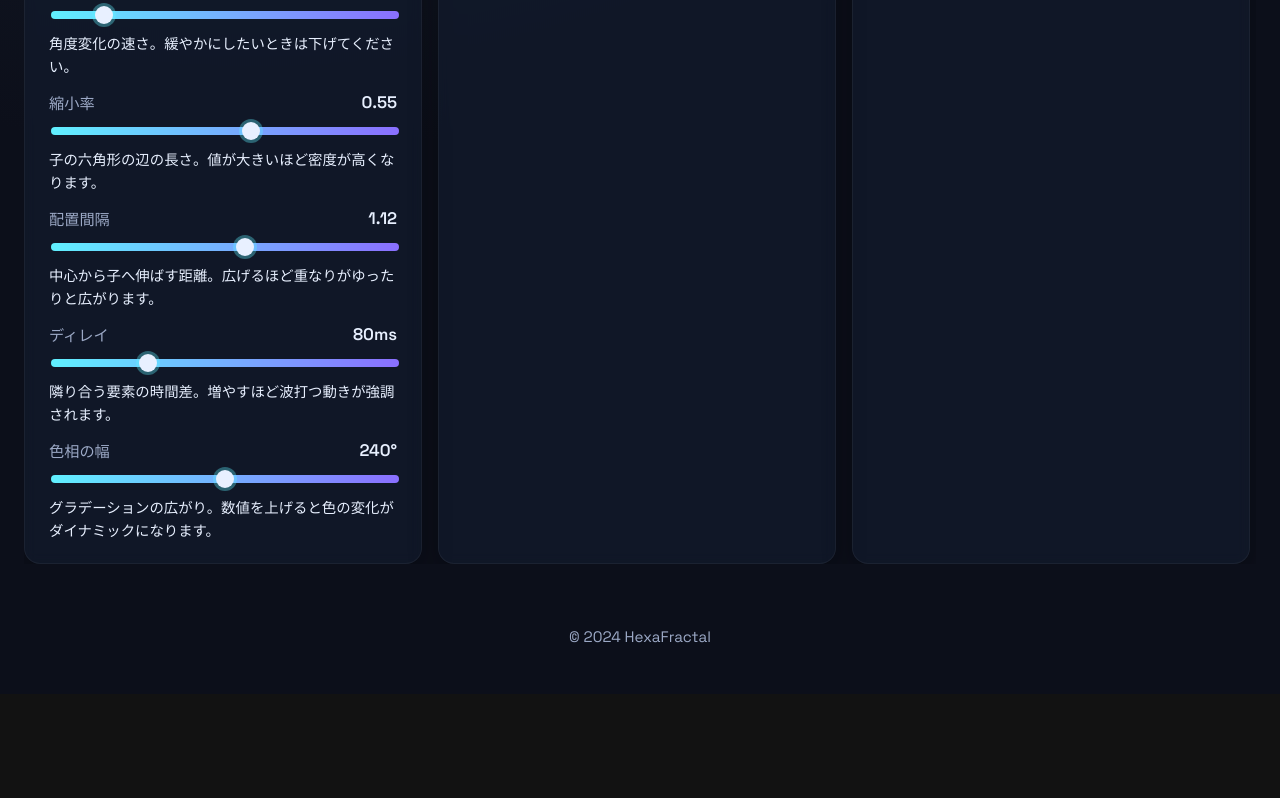
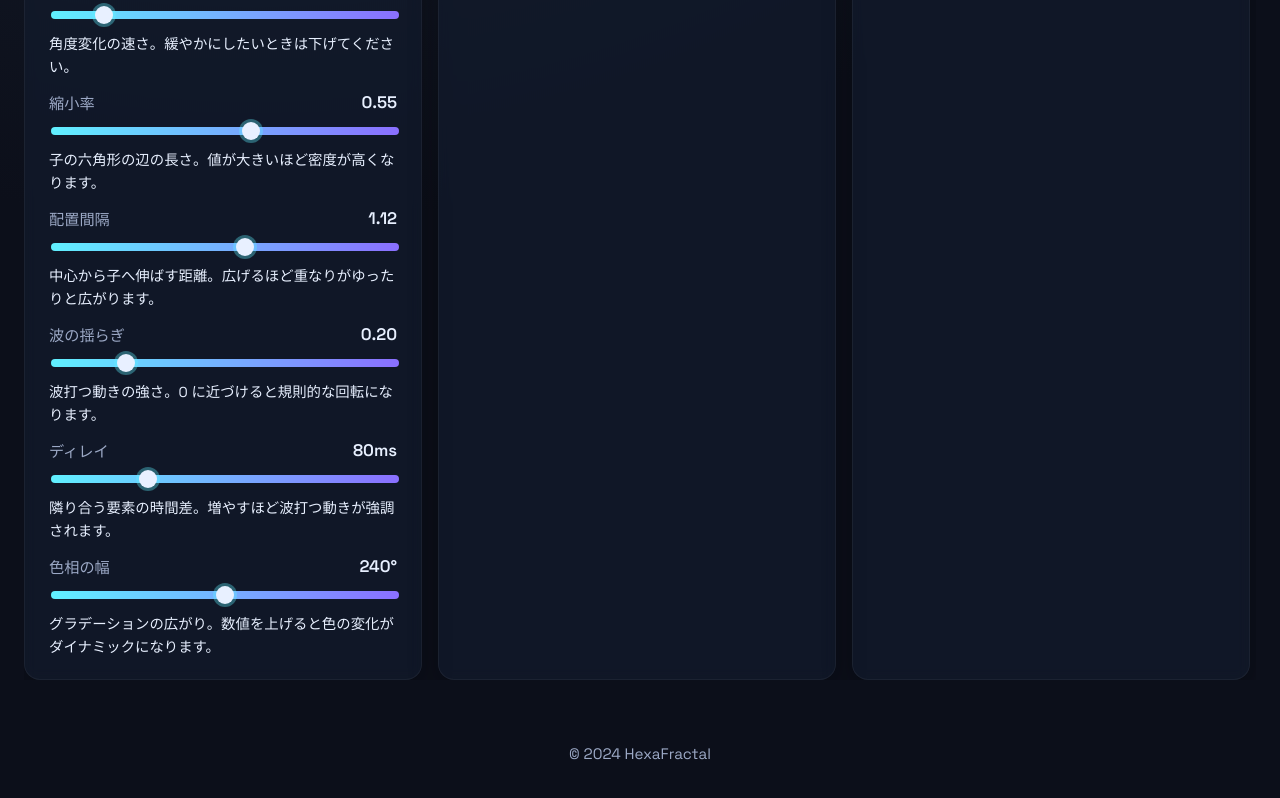
Before and after one commit to eburairu/fractal, a plain HTML site: page index.html in a window 1280 px wide. Shown: the part 1511-2309 px from the top of the page. Before the commit the page ends 2205 px from the top, so only its background shows below. Drawn offline with Linux system fonts and the light colour scheme.

Commit message:
Add wobble motion control parameter

```diff
--- a/index.html
+++ b/index.html
@@ -90,6 +90,20 @@
           />
           <p class="hint">中心から子へ伸ばす距離。広げるほど重なりがゆったりと広がります。</p>
 
+          <label class="slider-label" for="wobbleStrength">
+            波の揺らぎ
+            <span class="slider-value" id="wobbleStrengthValue">0.20</span>
+          </label>
+          <input
+            type="range"
+            id="wobbleStrength"
+            min="0"
+            max="1"
+            value="0.2"
+            step="0.01"
+          />
+          <p class="hint">波打つ動きの強さ。0 に近づけると規則的な回転になります。</p>
+
           <label class="slider-label" for="delay">
             ディレイ
             <span class="slider-value" id="delayValue">80ms</span>
--- a/src/script.js
+++ b/src/script.js
@@ -79,6 +79,8 @@ const shrinkFactorSlider = document.getElementById("shrinkFactor");
 const shrinkFactorValue = document.getElementById("shrinkFactorValue");
 const spacingSlider = document.getElementById("spacing");
 const spacingValue = document.getElementById("spacingValue");
+const wobbleStrengthSlider = document.getElementById("wobbleStrength");
+const wobbleStrengthValue = document.getElementById("wobbleStrengthValue");
 const delaySlider = document.getElementById("delay");
 const delayValue = document.getElementById("delayValue");
 const hueRangeSlider = document.getElementById("hueRange");
@@ -314,6 +316,11 @@ function handleSpacingChange(value) {
   spacingValue.textContent = spacingFactor.toFixed(2);
 }
 
+function handleWobbleChange(value) {
+  wobbleStrength = Number(value);
+  wobbleStrengthValue.textContent = wobbleStrength.toFixed(2);
+}
+
 function handleDelayChange(value) {
   delayMs = Number(value);
   delayValue.textContent = `${delayMs}ms`;
@@ -345,7 +352,7 @@ function randomizeAllParams() {
     rotationSpeedDeg: randomFromSlider(rotationSpeedSlider),
     shrinkFactor: randomFromSlider(shrinkFactorSlider),
     spacingFactor: randomFromSlider(spacingSlider),
-    wobbleStrength: Number(Math.random().toFixed(2)),
+    wobbleStrength: randomFromSlider(wobbleStrengthSlider),
     delayMs: randomFromSlider(delaySlider),
     hueRange: randomFromSlider(hueRangeSlider),
   };
@@ -368,7 +375,8 @@ function applyParams(params) {
   spacingSlider.value = params.spacingFactor;
   handleSpacingChange(params.spacingFactor);
 
-  wobbleStrength = params.wobbleStrength;
+  wobbleStrengthSlider.value = params.wobbleStrength;
+  handleWobbleChange(params.wobbleStrength);
 
   delaySlider.value = params.delayMs;
   handleDelayChange(params.delayMs);
@@ -403,6 +411,7 @@ depthSlider.addEventListener("input", (event) => handleDepthChange(event.target.
 rotationSpeedSlider.addEventListener("input", (event) => handleRotationChange(event.target.value));
 shrinkFactorSlider.addEventListener("input", (event) => handleShrinkChange(event.target.value));
 spacingSlider.addEventListener("input", (event) => handleSpacingChange(event.target.value));
+wobbleStrengthSlider.addEventListener("input", (event) => handleWobbleChange(event.target.value));
 delaySlider.addEventListener("input", (event) => handleDelayChange(event.target.value));
 hueRangeSlider.addEventListener("input", (event) => handleHueRangeChange(event.target.value));
 typeSelect.addEventListener("change", (event) => handleTypeChange(event.target.value));
```
